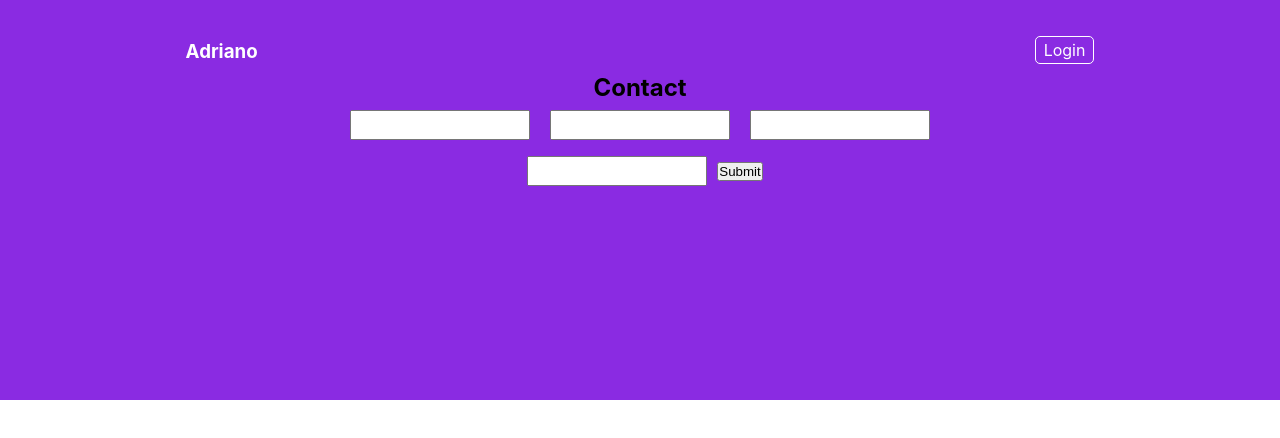
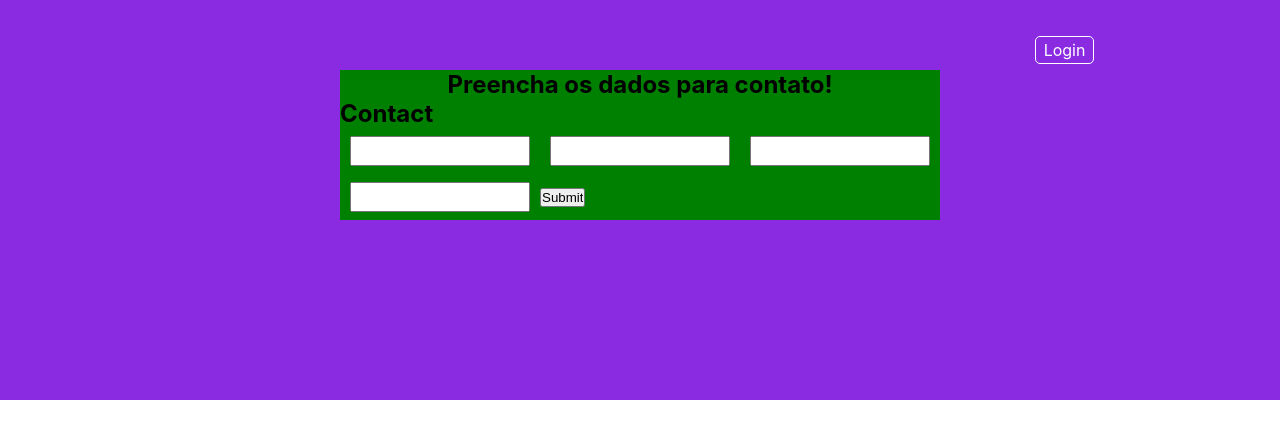
Before and after one commit to ADRIANOANIMUS/landingPage, a React (Create React App) app in the folder projeto/: page / in a window 1280 px wide. Shown: the top 438 px of the page. Built offline with nearby package versions, Linux system fonts and the light colour scheme.

Commit message:
Changing form message and updating app.css

```diff
--- a/projeto/src/App.css
+++ b/projeto/src/App.css
@@ -40,11 +40,13 @@
 }
 
 .form{
+  background-color: green;
   display: flex;
   width: 100%;
   max-width: 600px;
   margin: 10px auto;
-  text-align: center;
+  flex-wrap: wrap;
+ justify-content: center;
 }
 
 .form input[type=text]{
--- a/projeto/src/App.js
+++ b/projeto/src/App.js
@@ -8,23 +8,22 @@ function App() {
         <div className="center">
           <div className="menu">
             <div className="logo">
-              <h3>Adriano</h3>
-
             </div>
             <div className="item-menu">
               <a href="#">Login</a>
             </div>
           </div>
           <div className="form">
+            <h2>Preencha os dados para contato!</h2>
             <form>
 
               <h2>Contact</h2>
               <div className="items-form">
-                <input type="text"/>
-                <input type="text"/>
-                <input type="text"/>
-                <input type="text"/>
-                <input type="submit"/>
+                <input type="text" />
+                <input type="text" />
+                <input type="text" />
+                <input type="text" />
+                <input type="submit" />
               </div>
 
             </form>
```
